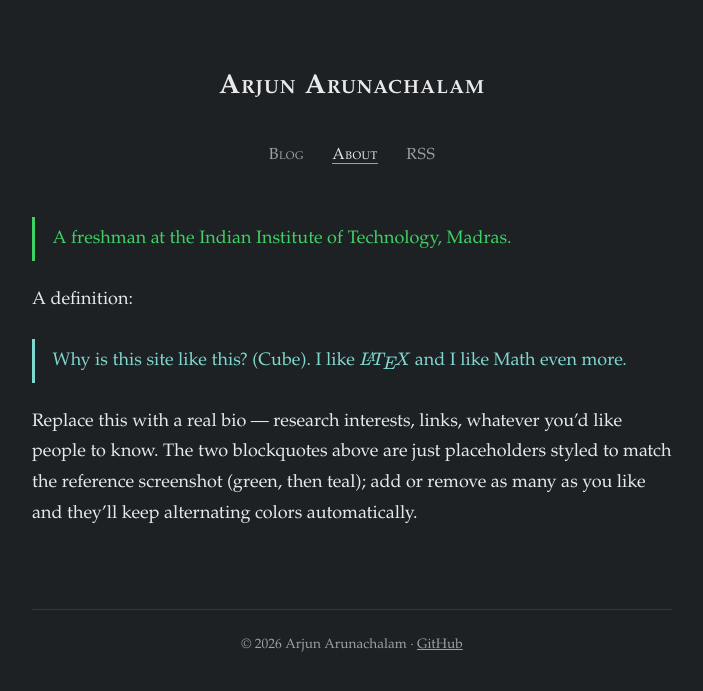
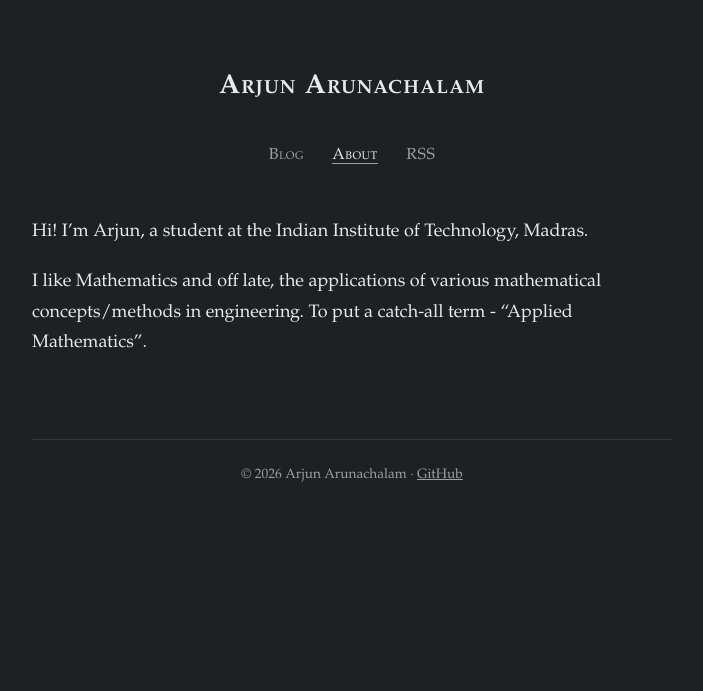
Before and after one commit to Psi25Omega/psi25omega.github.io, a Jekyll site: the page built from about.md, in a window 1280 px wide. Shown: the top 691 px of the page, without its empty margins (288-991 px from the left). Built offline with Jekyll 4.4.1, drawn with Linux system fonts in a browser that asks for light colours.

Commit message:
it works

```diff
--- a/_config.yml
+++ b/_config.yml
@@ -1,5 +1,5 @@
 title: "Arjun Arunachalam"
-description: "A freshman at the Indian Institute of Technology, Madras."
+description: "A collection of thoughts, ramblings, opinions."
 author: "Arjun Arunachalam"
 
 # --- Update this before publishing ---
--- a/about.md
+++ b/about.md
@@ -5,13 +5,6 @@ permalink: /about/
 math: true
 ---
 
-> A freshman at the Indian Institute of Technology, Madras.
+Hi! I'm Arjun, a student at the Indian Institute of Technology, Madras.
 
-A definition:
-
-> Why is this site like this? (Cube). I like \\(\LaTeX\\) and I like Math even more.
-
-Replace this with a real bio — research interests, links, whatever you'd like
-people to know. The two blockquotes above are just placeholders styled to
-match the reference screenshot (green, then teal); add or remove as many as
-you like and they'll keep alternating colors automatically.
+I like Mathematics and off late, the applications of various mathematical concepts/methods in engineering. To put a catch-all term - "Applied Mathematics".
```
Also changed, not shown: _posts/2026-07-24-hello-world.md (deleted, +0 -29 lines), _posts/2026-07-27-hello-world.md (added, +9 -0 lines).
